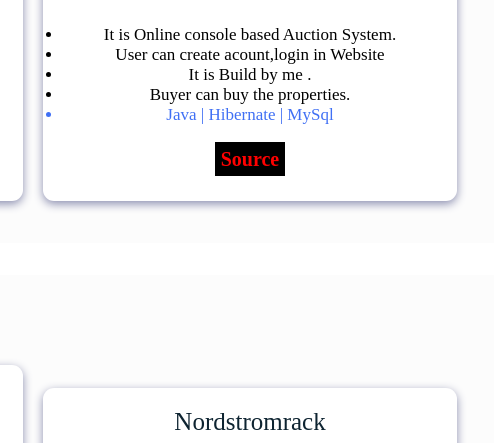
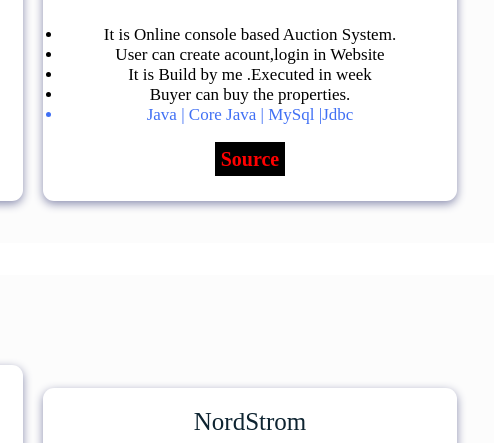
Before and after one commit to Kandpalgokul01/Kandpalgokul01.github.io, a plain HTML site: page index.html in a window 1280 px wide. Shown: the part 2843-3286 px from the top of the page, 607-1101 px from the left. Drawn offline with Linux system fonts and the light colour scheme.

Commit message:
changes done in project section

```diff
--- a/index.html
+++ b/index.html
@@ -267,10 +267,10 @@
          <ul>
           <li>It is Online console based Auction System.</li>
           <li>User can create acount,login in Website</li>
-          <li>It is Build by me .</li>
+          <li>It is Build by me .Executed in week</li>
           <!-- <li>Here Admin Can see all the data of buyer and seller. And Can see all the reports.</li> -->
           <li>Buyer can buy the properties.</li>
-          <li> Java | Hibernate | MySql </li>
+          <li> Java | Core Java |  MySql |Jdbc</li>
 
          </ul>
         </p>
@@ -318,7 +318,7 @@
 
       </div>
        <div class="project-container project-card">
-        <div class="topic">Nordstromrack </div>
+        <div class="topic">NordStrom </div>
         <img
           src="Images/Nord.png"
           alt="greeny-earth"
```
